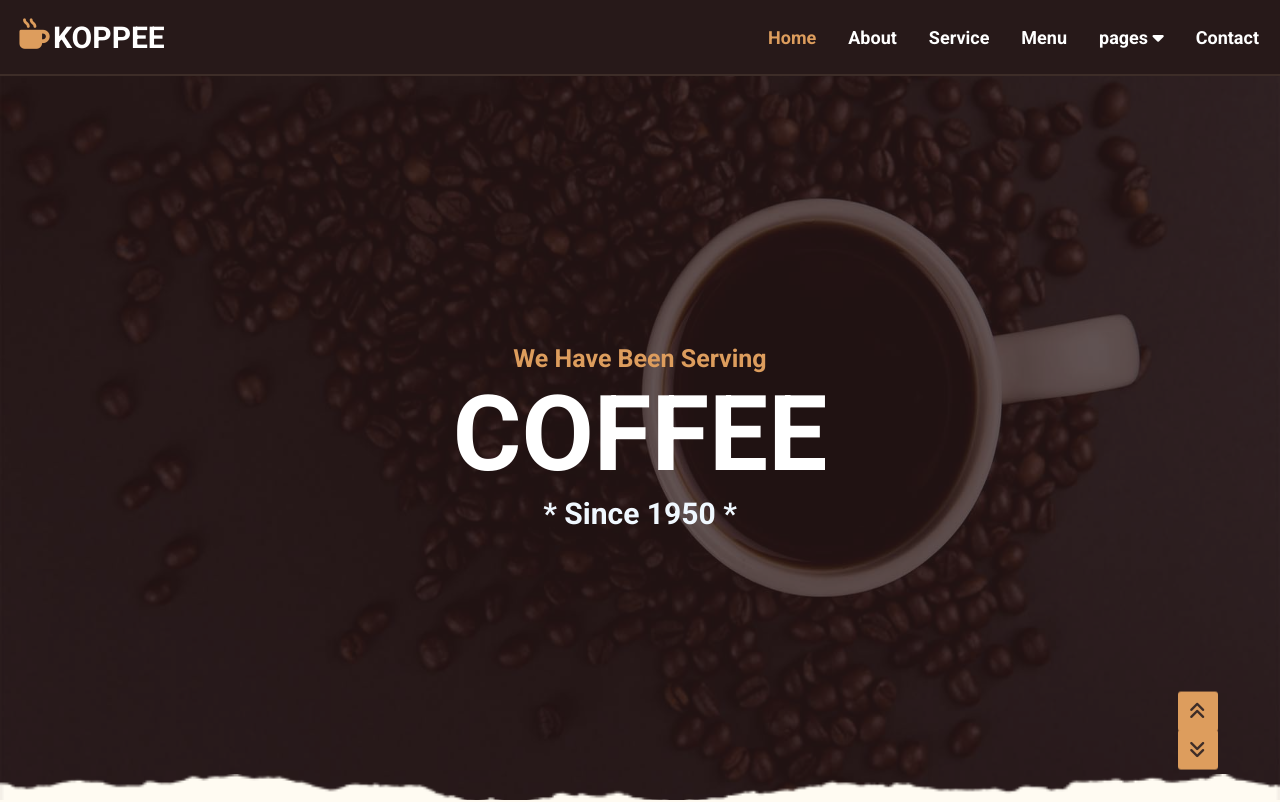
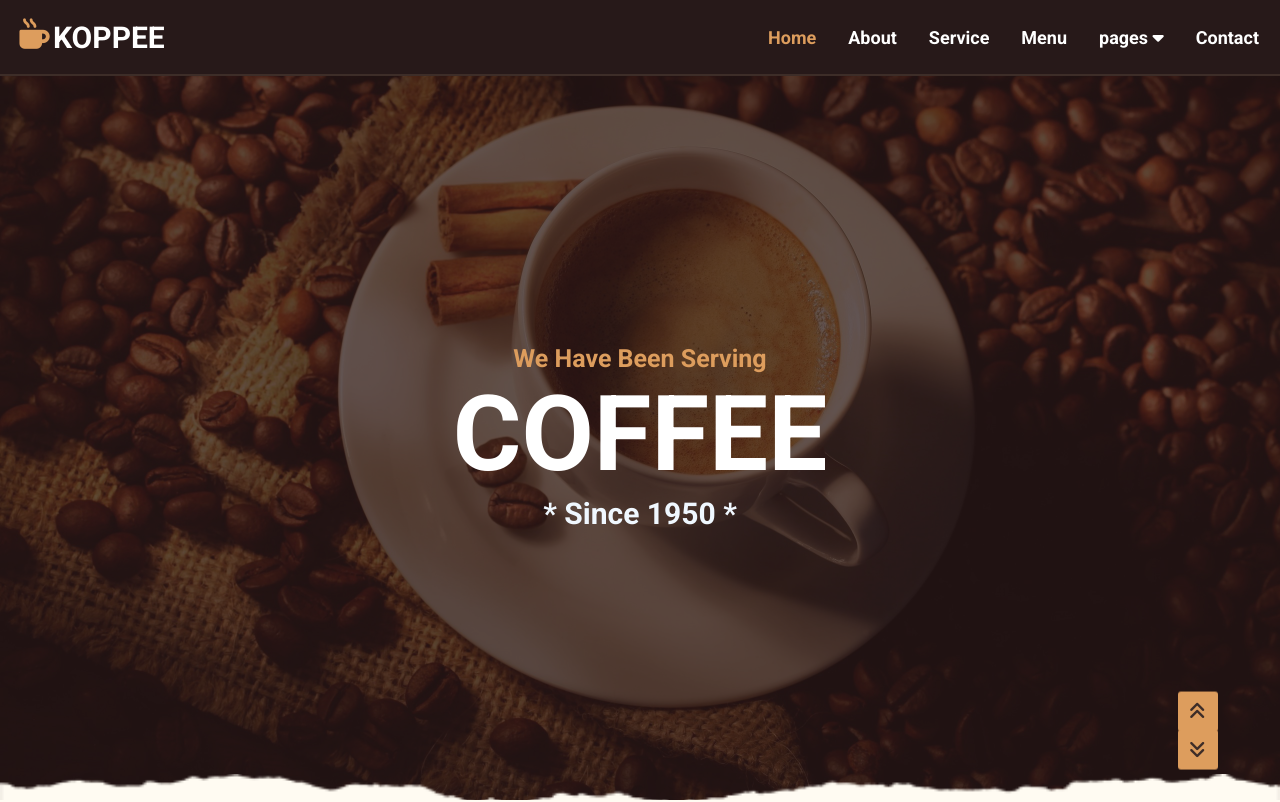
Before and after one commit to A7med1922/coffee-cup, a plain HTML site: page index.html in a window 1280 px wide. Shown: the top 802 px of the page. Drawn offline with Linux system fonts and the light colour scheme.

Commit message:
Update style.css

```diff
--- a/css/style.css
+++ b/css/style.css
@@ -21,6 +21,7 @@ body{
 header{
     height: 100vh;
     background-image: url(../img/carousel-1.jpg);
+      background-image: url(../img/R\ \(1\).jpeg);
     background-size: 100% 100%;
     overflow: hidden;
 /*     animation: bg 7s infinite ease-in-out;
```
